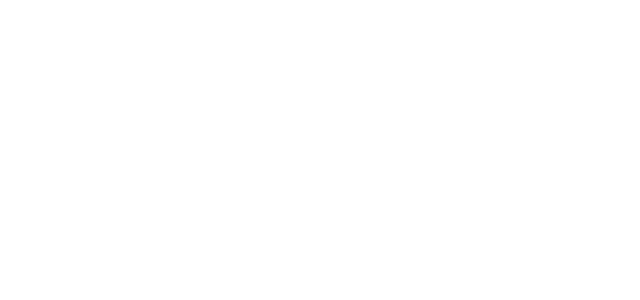
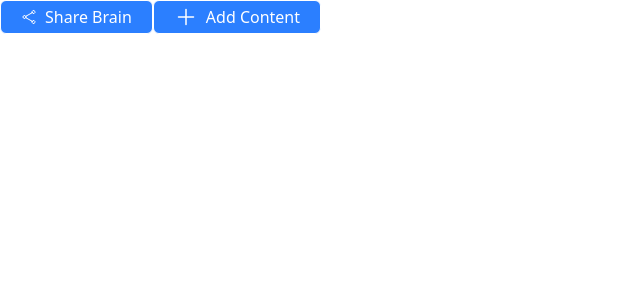
Before and after one commit to yashwankhade5/second-brain, a React (Vite) app in the folder second-brain-frontend/brainly-frontend/: page / in a window 1280 px wide. Shown: the top 300 px of the page, without its empty margins (0-640 px from the left). Built offline with nearby package versions, Linux system fonts and the light colour scheme.

Commit message:
button progress

```diff
--- a/second-brain-frontend/brainly-frontend/src/components/Button.tsx
+++ b/second-brain-frontend/brainly-frontend/src/components/Button.tsx
@@ -1,13 +1,14 @@
+import { ReactElement } from "react"
 
 interface Buttonprops{
-   starticon?:String,
+   starticon?:ReactElement,
    title:String,
    size:String
 }
 
 
 export function Button(p:Buttonprops) {
-    return <button>
+    return <button className="flex border gap-2 justify-center items-center p-1 px-5 rounded-md cursor-pointer rounded-8 bg-blue-500 text-white ">
 {p.starticon} {p.title}
     </button>
 }
--- a/second-brain-frontend/brainly-frontend/src/components/Dashboard.tsx
+++ b/second-brain-frontend/brainly-frontend/src/components/Dashboard.tsx
@@ -1,3 +1,6 @@
+import { PlusIcon } from "../icons/PlusIcon";
+import { Shareicon } from "../icons/Share";
+import { Button } from "./Button";
 
 
 export function Dashboard() {
@@ -5,8 +8,9 @@
 
 
   return (
-    <div>
-
+    <div className="flex ">
+      <Button title={"Share Brain"} size={"md"} starticon={<Shareicon/>}/>
+      <Button title={"Add Content"} size={"md"} starticon={<PlusIcon/>}/>
     </div>
   )
 }
--- /dev/null
+++ b/second-brain-frontend/brainly-frontend/src/icons/PlusIcon.tsx
@@ -0,0 +1,6 @@
+export function PlusIcon() {
+    return <svg xmlns="http://www.w3.org/2000/svg" fill="none" viewBox="0 0 24 24" stroke-width="1.5" stroke="currentColor" className="size-6">
+    <path stroke-linecap="round" stroke-linejoin="round" d="M12 4.5v15m7.5-7.5h-15" />
+  </svg>
+
+}
--- a/second-brain-frontend/brainly-frontend/src/icons/Share.tsx
+++ b/second-brain-frontend/brainly-frontend/src/icons/Share.tsx
@@ -1,7 +1,7 @@
 
 
 export function Shareicon() {
-    return <svg xmlns="http://www.w3.org/2000/svg" fill="none" viewBox="0 0 24 24" stroke-width="1.5" stroke="currentColor" className="size-6">
+    return <svg xmlns="http://www.w3.org/2000/svg" fill="none" viewBox="0 0 24 24" stroke-width="1.5" stroke="currentColor" className="size-4">
     <path stroke-linecap="round" stroke-linejoin="round" d="M7.217 10.907a2.25 2.25 0 1 0 0 2.186m0-2.186c.18.324.283.696.283 1.093s-.103.77-.283 1.093m0-2.186 9.566-5.314m-9.566 7.5 9.566 5.314m0 0a2.25 2.25 0 1 0 3.935 2.186 2.25 2.25 0 0 0-3.935-2.186Zm0-12.814a2.25 2.25 0 1 0 3.933-2.185 2.25 2.25 0 0 0-3.933 2.185Z" />
   </svg>
 
```
